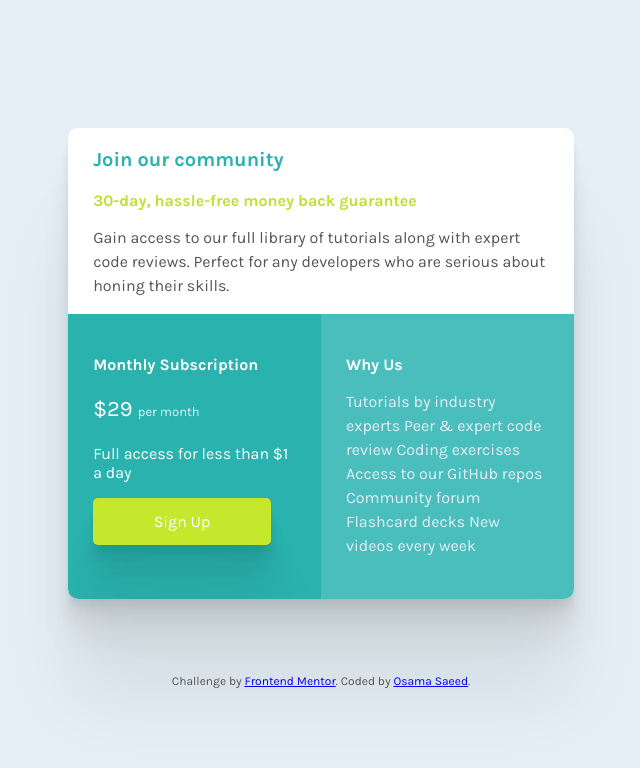
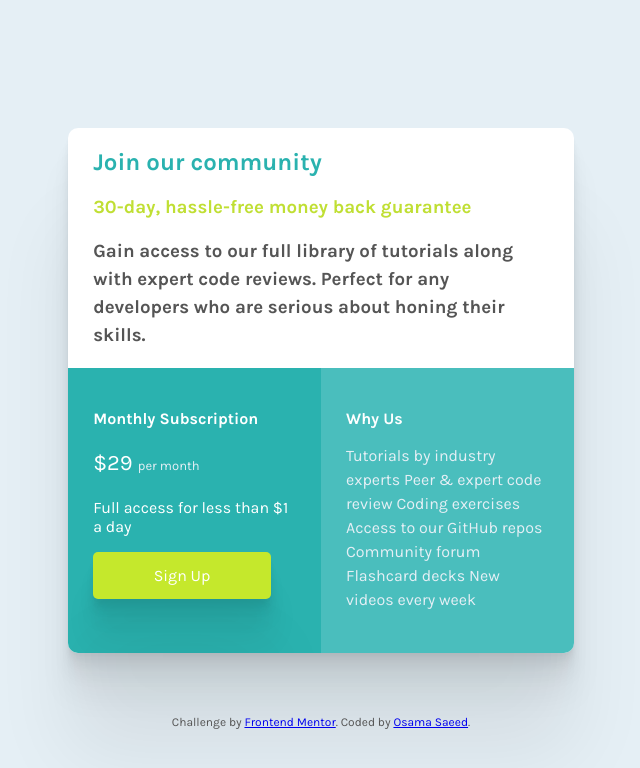
Before and after one commit to OsDroidi/single-price-grid-component, a plain HTML site: page index.html in a window 1280 px wide. Shown: the whole page, without its empty margins (319-959 px from the left). Drawn offline with Linux system fonts and the light colour scheme.

Commit message:
@eljasiu feedback

```diff
--- a/index.html
+++ b/index.html
@@ -24,15 +24,15 @@
   <body>
     <div class="center">
       <main>
-        <p class="text-title">Join our community</p>
+        <h2 class="text-title">Join our community</h2>
 
-        <p class="text-subtitle">30-day, hassle-free money back guarantee</p>
+        <h3 class="text-subtitle">30-day, hassle-free money back guarantee</h3>
 
-        <p class="text-info">
+        <h3 class="text-info">
           Gain access to our full library of tutorials along with expert code
           reviews. Perfect for any developers who are serious about honing their
           skills.
-        </p>
+        </h3>
         <div class="container">
           <div class="col-left">
             <p class="sub-text-1">Monthly Subscription</p>
--- a/style.css
+++ b/style.css
@@ -17,8 +17,6 @@ main {
 }
 .container {
   display: flex;
-  justify-content: center;
-
   border-radius: 10px;
 }
 
@@ -37,15 +35,12 @@ main {
   padding-left: 25px;
   padding-right: 25px;
   color: hsl(179, 62%, 43%);
-  font-weight: 700;
-  font-size: 20px;
 }
 
 .text-subtitle {
   padding-left: 25px;
   padding-right: 25px;
   color: hsl(71, 73%, 54%);
-  font-weight: 700;
 }
 
 .text-info {
@@ -57,7 +52,6 @@ main {
 .center {
   display: flex;
   align-items: center;
-  justify-content: center;
   flex-direction: column;
 }
 
@@ -144,5 +138,5 @@ span {
 footer {
   color: #555555;
   font-size: 12px;
-  padding-top: 5%;
+  padding-top: 4%;
 }
```
